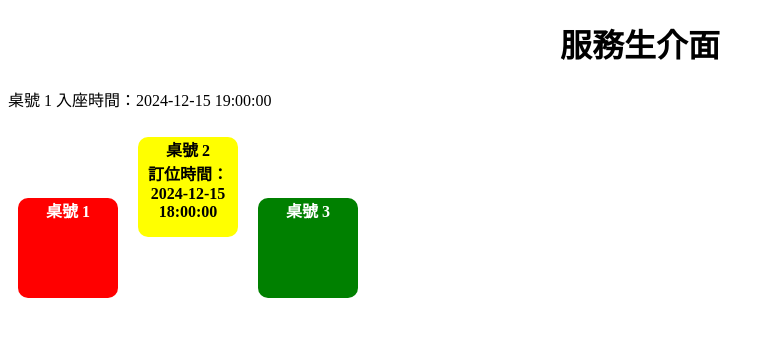
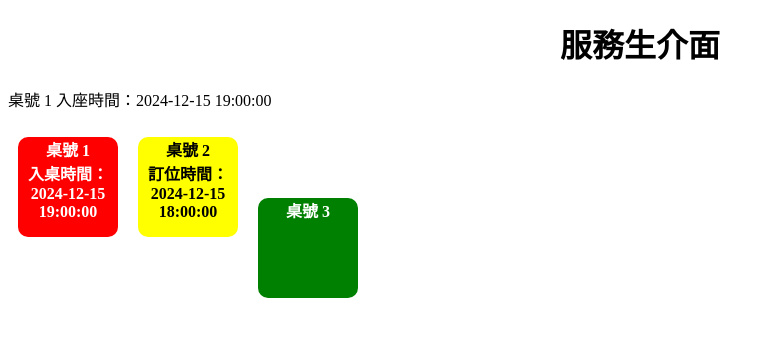
Before and after one commit to comedimmy/MySQL-buffet, a PHP site: page /admin.php in a window 1280 px wide. Shown: the top 337 px of the page, without its empty margins (0-775 px from the left). Run offline with PHP 8.4, Linux system fonts and the light colour scheme; data comes from the database, SQL or seed files in the repository; data that the repository does not hold is empty.

Commit message:
admin.php

```diff
--- a/admin.php
+++ b/admin.php
@@ -1,6 +1,4 @@
 <?php
-// 客人打電話訂位的介面(電話號碼 貴姓)
-// 結帳後將桌子顏色改為綠色 並清空資料
 session_start();
 require 'db_connection.php'; // 確保包含資料庫連線檔案
 
@@ -81,6 +79,9 @@ $tables = $result->fetch_all(MYSQLI_ASSOC);
             if ($class === 'yellow') {
                 echo "<br>訂位時間：{$table['reservation_time']}";
             }
+			if ($class === 'red') {
+                echo "<br>入桌時間：{$table['check_in_time']}";
+            }
             if ($class === 'red' && needsAttention($table['table_number'], $conn)) {
                 echo "<div class='dot'></div>"; // 提醒紅點
             }
```
